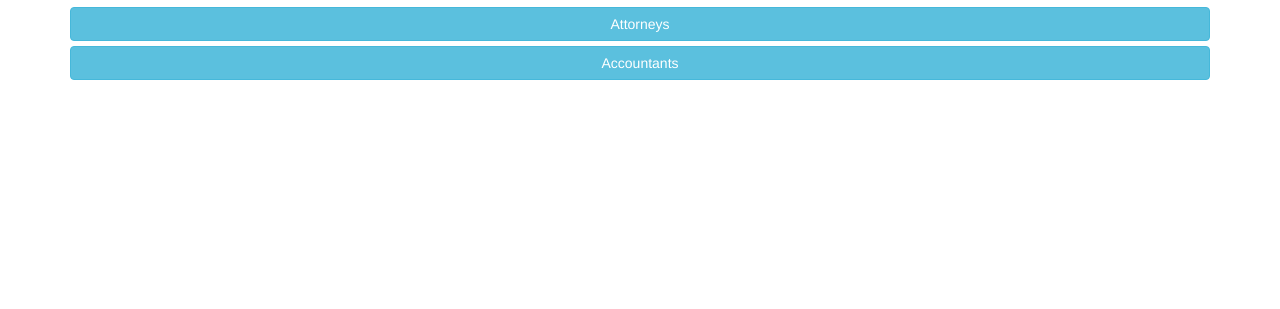
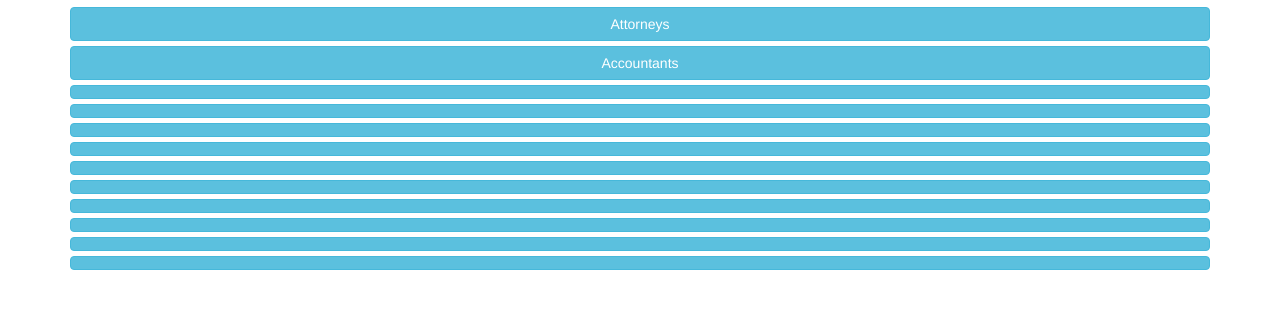
Before and after one commit to thedevildog/thedevildog.github.io, a plain HTML site: page index.html in a window 1280 px wide. Shown: the part 63-372 px from the top of the page. Drawn offline with nearby package versions, Linux system fonts and the light colour scheme.

Commit message:
Update index.html

```diff
--- a/index.html
+++ b/index.html
@@ -16,6 +16,16 @@
 <div class="container">
   <button type="button" class="btn btn-info btn-block">Attorneys</button>
   <button type="button" class="btn btn-info btn-block">Accountants</button>
+  <button type="button" class="btn btn-info btn-block"></button>
+  <button type="button" class="btn btn-info btn-block"></button>
+  <button type="button" class="btn btn-info btn-block"></button>
+  <button type="button" class="btn btn-info btn-block"></button>
+  <button type="button" class="btn btn-info btn-block"></button>
+  <button type="button" class="btn btn-info btn-block"></button>
+  <button type="button" class="btn btn-info btn-block"></button>
+  <button type="button" class="btn btn-info btn-block"></button>
+  <button type="button" class="btn btn-info btn-block"></button>
+  <button type="button" class="btn btn-info btn-block"></button>
 </div>
 
 </body>
```
